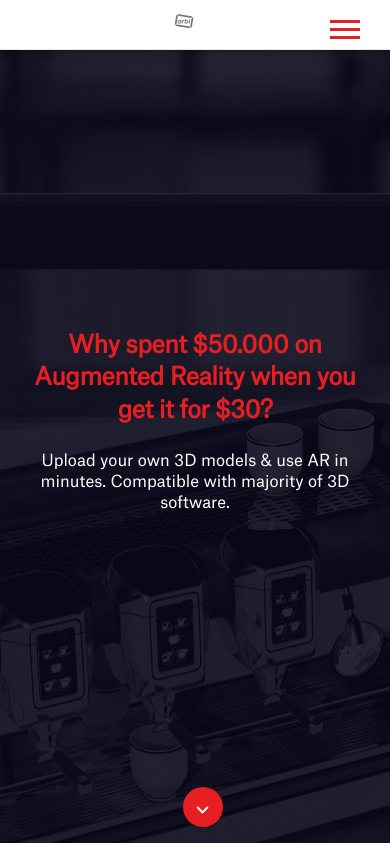
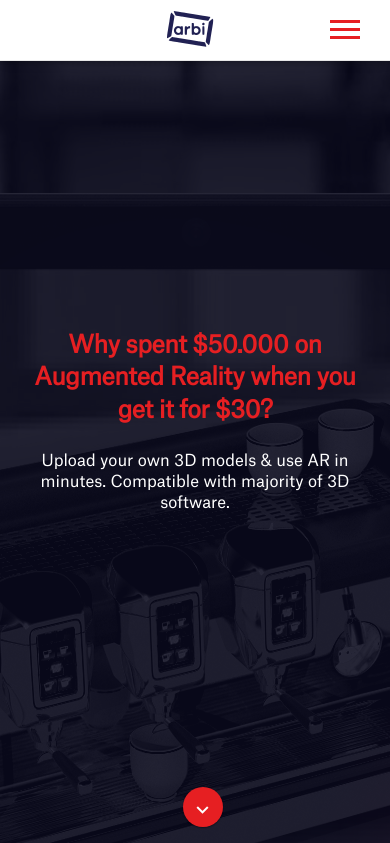
Before and after one commit to fandy/arbio, a PHP site: page / in a window 390 px wide. Shown: the top 843 px of the page. Run offline with PHP 8.4, Linux system fonts and the light colour scheme; some web fonts are replaced.

Commit message:
terminar

```diff
--- a/public/css/arbi.css
+++ b/public/css/arbi.css
@@ -426,7 +426,16 @@ input:focus {
 	.navbar-brand{
 	    position: relative;
     	left: calc(50% - 35px);
+    	padding: 0;
+    	overflow-y: hidden;
 	}
+
+	.navbar-brand i{
+		color: #212153;
+		line-height: 1;
+		font-size: 60px;
+	}
+
 	#section-home .col-md-6.height{
 		max-width: 520px;
 		margin: auto;
```
